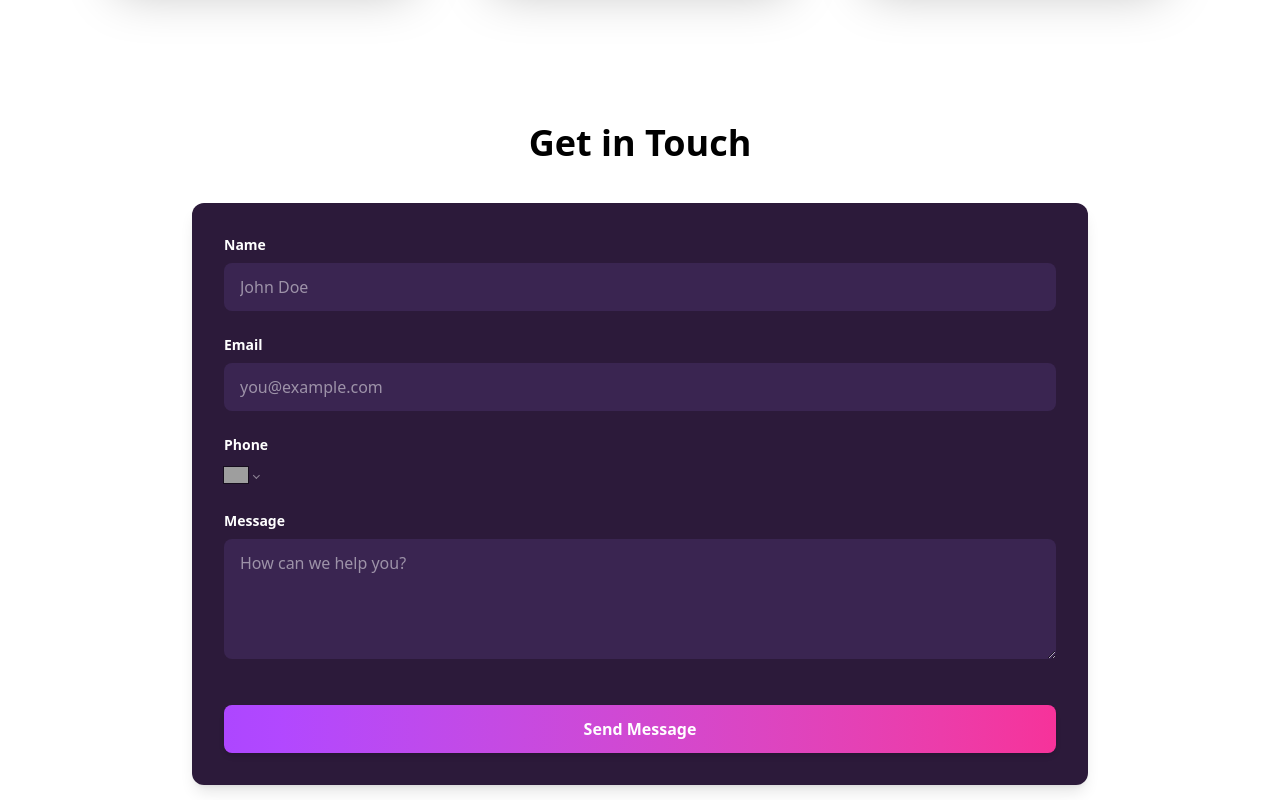
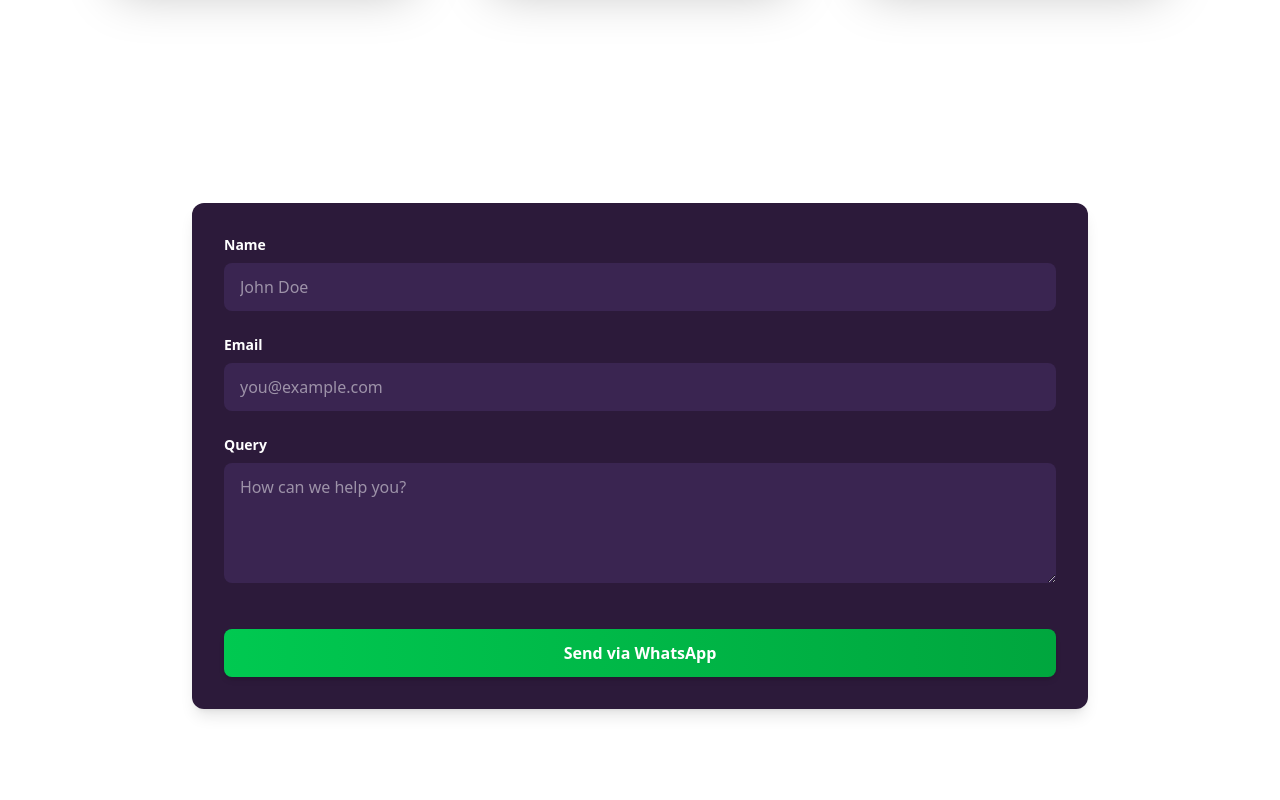
Before and after one commit to Govinda-030303/rudrasutirx, a React (Vite) app: page / in a window 1280 px wide. Shown: the part 4780-5580 px from the top of the page. Built offline with nearby package versions, Linux system fonts and the light colour scheme; grey boxes are pictures that could not be loaded.

Commit message:
whatsapp add

```diff
--- a/src/components/main-sections/contact-form/ContactForm.jsx
+++ b/src/components/main-sections/contact-form/ContactForm.jsx
@@ -1,6 +1,4 @@
-import React, { useState } from "react";
-import PhoneInput from "react-phone-number-input";
-import "react-phone-number-input/style.css";
+import React from "react";
 import { useForm } from "react-hook-form";
 import classNames from "classnames";
 
@@ -11,46 +9,28 @@ const ContactForm = () => {
     formState: { errors },
     reset,
   } = useForm();
-  const [phone, setPhone] = useState("");
 
-  // const onSubmit = (data) => {
-  //   console.log({ ...data, phone });
-  //   alert("Message sent successfully!");
-  //   reset();
-  //   setPhone("");
-  // };
-  const onSubmit = async (data) => {
-    const formData = new FormData();
-    formData.append("name", data.name);
-    formData.append("email", data.email);
-    formData.append("phone", phone);
-    formData.append("message", data.message);
+  const onSubmit = (data) => {
+    const name = data.name.trim();
+    const email = data.email.trim();
+    const userMessage = data.message.trim();
 
-    try {
-      const response = await fetch("https://getform.io/f/bejlzmqa", {
-        method: "POST",
-        body: formData,
-      });
+    const message = `Name: ${name}\nEmail: ${email}\nMessage: ${userMessage}`;
+    const encodedMessage = encodeURIComponent(message);
 
-      if (response.ok) {
-        alert("Message sent successfully!");
-        reset();
-        setPhone("");
-      } else {
-        alert("Failed to send message. Please try again.");
-      }
-    } catch (error) {
-      console.error("Error submitting form:", error);
-      alert("An error occurred. Please try again.");
-    }
+    const hiddenPhoneNumber = "917597329559"; // Replace with your WhatsApp number (country code included)
+    const whatsappURL = `https://wa.me/${hiddenPhoneNumber}?text=${encodedMessage}`;
+
+    window.open(whatsappURL, "_blank");
+
+    reset();
   };
 
-
   return (
-    <section className=" py-16 px-6 md:px-20 text-white" id="contact-form">
+    <section className="py-16 px-6 md:px-20 text-white" id="contact-form">
       <div className="max-w-4xl mx-auto">
-        <h2 className="text-3xl md:text-4xl font-bold text-center mb-10 text-black">
-          Get in Touch
+        <h2 className="text-3xl md:text-4xl font-bold text-center mb-10">
+          Get in Touch via WhatsApp
         </h2>
 
         <form
@@ -91,29 +71,9 @@ const ContactForm = () => {
             )}
           </div>
 
-          {/* Phone Number */}
-          <div>
-            <label className="block mb-2 text-sm font-semibold">Phone</label>
-            <PhoneInput
-              value={phone}
-              onChange={setPhone}
-              defaultCountry="IN"
-              className="react-phone-input"
-              inputStyle={{
-                width: "100%",
-                padding: "12px",
-                backgroundColor: "#3A2551",
-                borderRadius: "0.5rem",
-                border: "none",
-                color: "#fff",
-                fontSize: "1rem",
-              }}
-            />
-          </div>
-
           {/* Message */}
           <div>
-            <label className="block mb-2 text-sm font-semibold">Message</label>
+            <label className="block mb-2 text-sm font-semibold">Query</label>
             <textarea
               rows="4"
               {...register("message", { required: true })}
@@ -124,16 +84,16 @@ const ContactForm = () => {
               placeholder="How can we help you?"
             />
             {errors.message && (
-              <p className="text-red-400 text-sm mt-1">Message is required</p>
+              <p className="text-red-400 text-sm mt-1">Query is required</p>
             )}
           </div>
 
           {/* Submit Button */}
           <button
             type="submit"
-            className="mt-4 bg-gradient-to-r from-purple-500 to-pink-500 hover:from-pink-500 hover:to-purple-500 transition text-white font-semibold py-3 px-6 rounded-lg shadow-md"
+            className="mt-4 bg-gradient-to-r from-green-500 to-green-600 hover:from-green-600 hover:to-green-700 transition text-white font-semibold py-3 px-6 rounded-lg shadow-md"
           >
-            Send Message
+            Send via WhatsApp
           </button>
         </form>
       </div>
```
